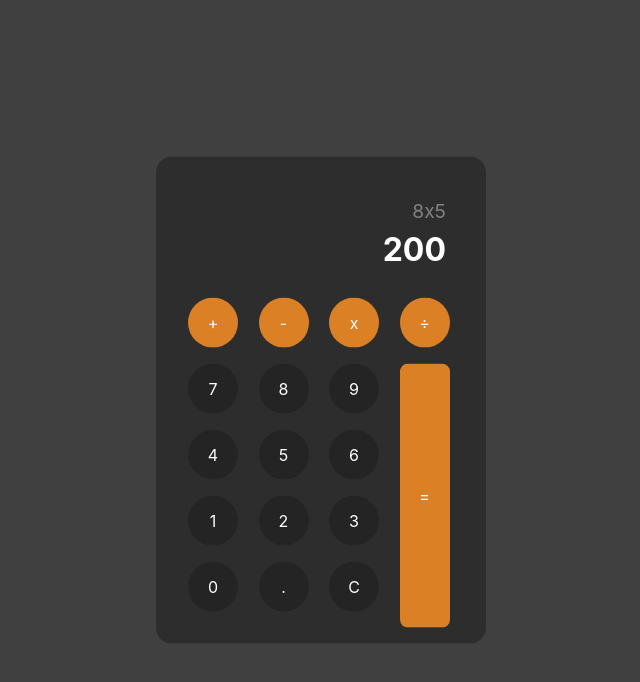
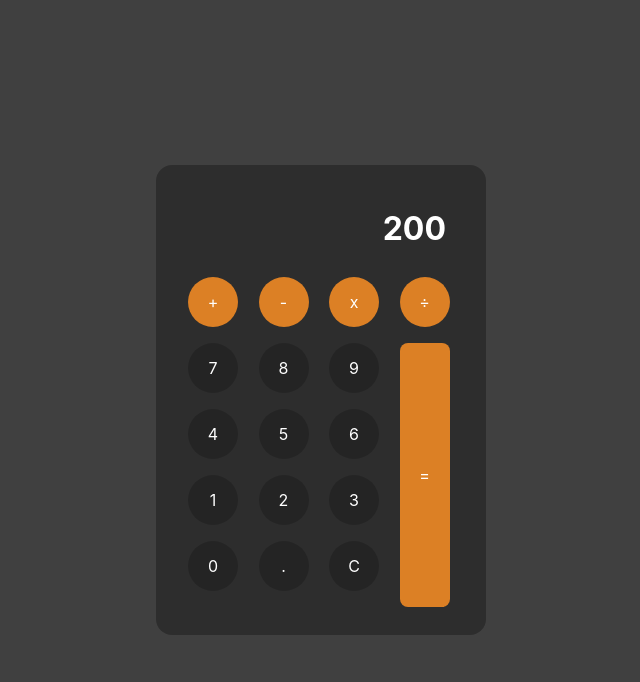
Before and after one commit to fernanda-freitas/math-this, a plain HTML site: page index.html in a window 1280 px wide. Shown: the whole page, without its empty margins (319-959 px from the left). Drawn offline with nearby package versions, Linux system fonts and the light colour scheme.

Commit message:
calculator display logic

```diff
--- a/index.html
+++ b/index.html
@@ -13,30 +13,29 @@
     <link href="https://fonts.googleapis.com/css2?family=Rubik:wght@400;700&display=swap" rel="stylesheet">
 </head>
 <body>
-    <div class="calculator-wrapper">
-        <div class="display">
-            <div class="history">8x5</div>
-            <div class="current">200</div>
+    <section class="calculator-wrapper">
+        <div class="display-wrapper">
+            <div class="display">200</div>
         </div>
         <div class="calculator-buttons">
-            <button class="btn btn-sum orange">+</button>
-            <button class="btn btn-subtract orange">-</button>
-            <button class="btn btn-multiply orange">x</button>
-            <button class="btn btn-divide orange">÷</button>
-            <button class="btn">7</button>
-            <button class="btn">8</button>
-            <button class="btn">9</button>
-            <button class="btn orange btn-equals operator span-row-4">=</button>
-            <button class="btn">4</button>
-            <button class="btn">5</button>
-            <button class="btn">6</button>
-            <button class="btn">1</button>
-            <button class="btn">2</button>
-            <button class="btn">3</button>
-            <button class="btn">0</button>
-            <button class="btn btn-decimal">.</button>
-            <button class="btn btn-clear">C</button>
+            <button class="button orange">+</button>
+            <button class="button orange">-</button>
+            <button class="button orange">x</button>
+            <button class="button orange">÷</button>
+            <button class="button">7</button>
+            <button class="button">8</button>
+            <button class="button">9</button>
+            <button class="button orange button-equals span-row-4">=</button>
+            <button class="button">4</button>
+            <button class="button">5</button>
+            <button class="button">6</button>
+            <button class="button">1</button>
+            <button class="button">2</button>
+            <button class="button">3</button>
+            <button class="button">0</button>
+            <button class="button">.</button>
+            <button class="button">C</button>
         </div>
-    </div>
+    </section>
 </body>
 </html>
--- a/script.js
+++ b/script.js
@@ -1,6 +1,6 @@
 'use strict';
 
-// User can see a display showing the current number entered or the result of the last operation.
+// User can see a display showing the display number entered or the result of the last operation.
 // User can see an entry pad containing buttons for the digits 0-9, operations - '+', '-', '/', and '=', a 'C' button (for clear), and an 'AC' button (for clear all).
 // User can enter numbers as sequences up to 8 digits long by clicking on digits in the entry pad. Entry of any digits more than 8 will be ignored.
 // User can click on an operation button to display the result of that operation on:
@@ -12,25 +12,18 @@
 // User can see 'ERR' displayed if any operation would exceed the 8 digit maximum.
 
 // Display
-const history = document.querySelector('.history');
-const current = document.querySelector('.current');
+let display = document.querySelector('.display');
+let buttons = Array.from(document.querySelectorAll('.button'));
 
-const btnSum = document.querySelector('.btn-sum');
-const btnSubtract = document.querySelector('.btn-subtract');
-const btnMultiply = document.querySelector('.btn-multiply');
-const btnDivide = document.querySelector('.btn-divide');
+buttons.map(button => {
+    button.addEventListener('click', (e) => {
+        let buttonContent = e.target.innerText;
 
-const btnDecimal = document.querySelector('.btn-decimal');
-const btnClear = document.querySelector('.btn-clear');
-const btnEquals = document.querySelector('.btn-equals');
+        if(buttonContent == 'C') {
+            display.innerText = '';
+        } else if (buttonContent == '=') {
+            display.innerText = eval(display.innerText);
+        }
+    })
 
-const getHistory = function() {
-    return history.innerText;
-}
-
-const getCurrent = function() {
-    return current.innerText;
-}
-
-console.log(getHistory());
-console.log(getCurrent());
+})
--- a/style.css
+++ b/style.css
@@ -12,24 +12,19 @@ body {
     left: 50%;
     transform: translate(-50%, -50%);
     width: 330px;
-    height: auto;
+    height: 470px;
     background-color: rgba(0,0,0,.3);
     padding: 1.5rem;
     border-radius: 1rem;
 }
 
-.display {
+.display-wrapper {
     display: flex;
-    flex-direction: column;
-    padding: 1rem;
+    height: 80px;
 }
 
-.history {
-    margin-left: auto;
-    font-size: 1.2rem;
-    color: rgba(255,255,255,.4);
-}
-.current {
+.display {
+    margin: 1rem;
     margin-left: auto;
     font-size: 2rem;
     font-weight: 700;
@@ -64,7 +59,7 @@ body {
     grid-row: span 4;
 }
 
-.btn-equals {
+.button-equals {
     height: 100% !important;
     border-radius: .5rem !important;
     flex-grow: 1;
@@ -74,20 +69,21 @@ body {
     background-color: #dc8025 !important;
 }
 
-button.btn{
+button.button{
     font-size:1em;
     height: 50px;
     width: 50px;
     margin: .5rem;
+    border: none;
     border-radius: 50%;
     color: white;
     background-color: rgba(0,0,0,.2);
 }
 
-button.btn:focus {
+button.button:focus {
     outline: 0 !important;
 }
 
-button.btn:hover{
+button.button:hover{
     color: white;
 }
```
